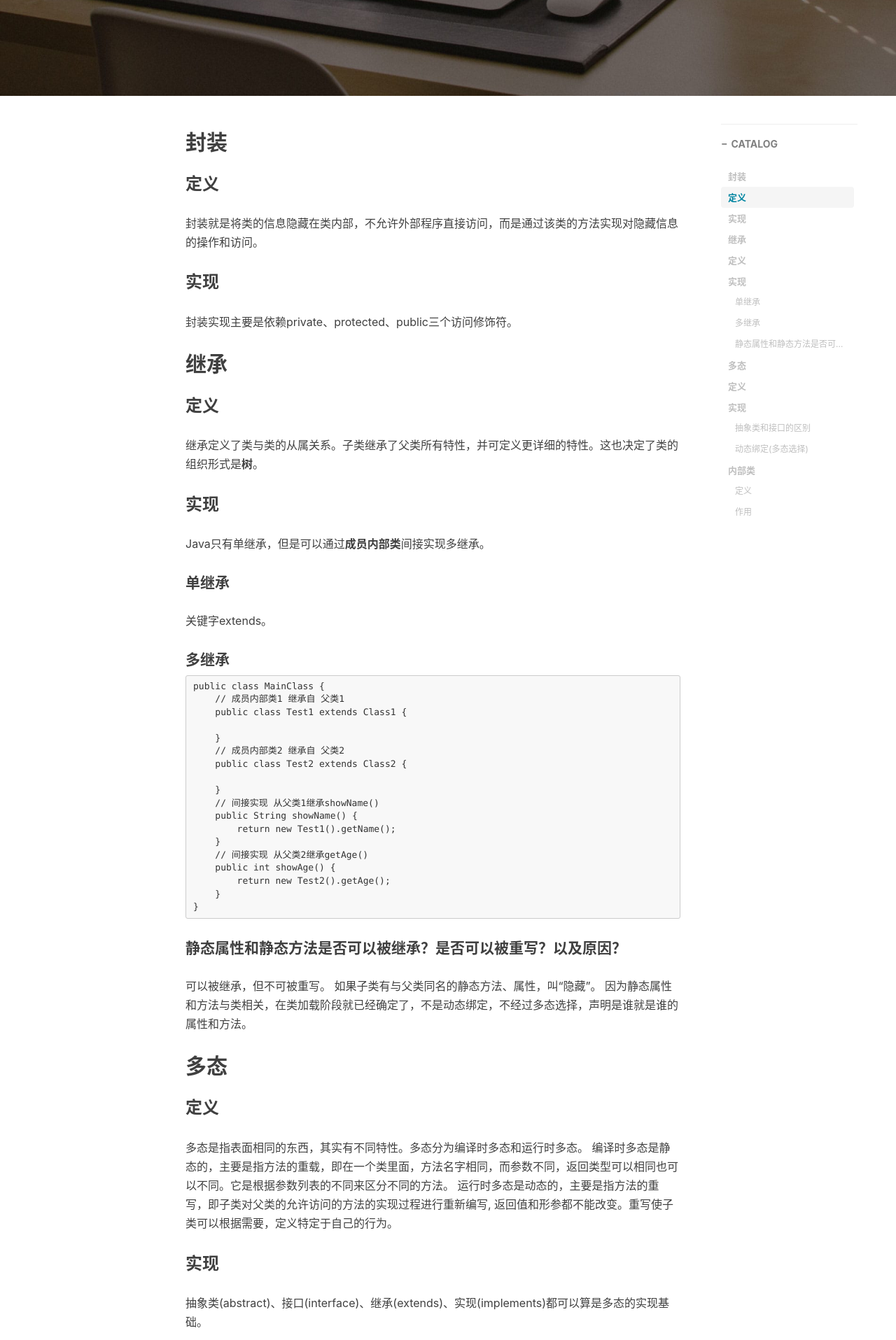
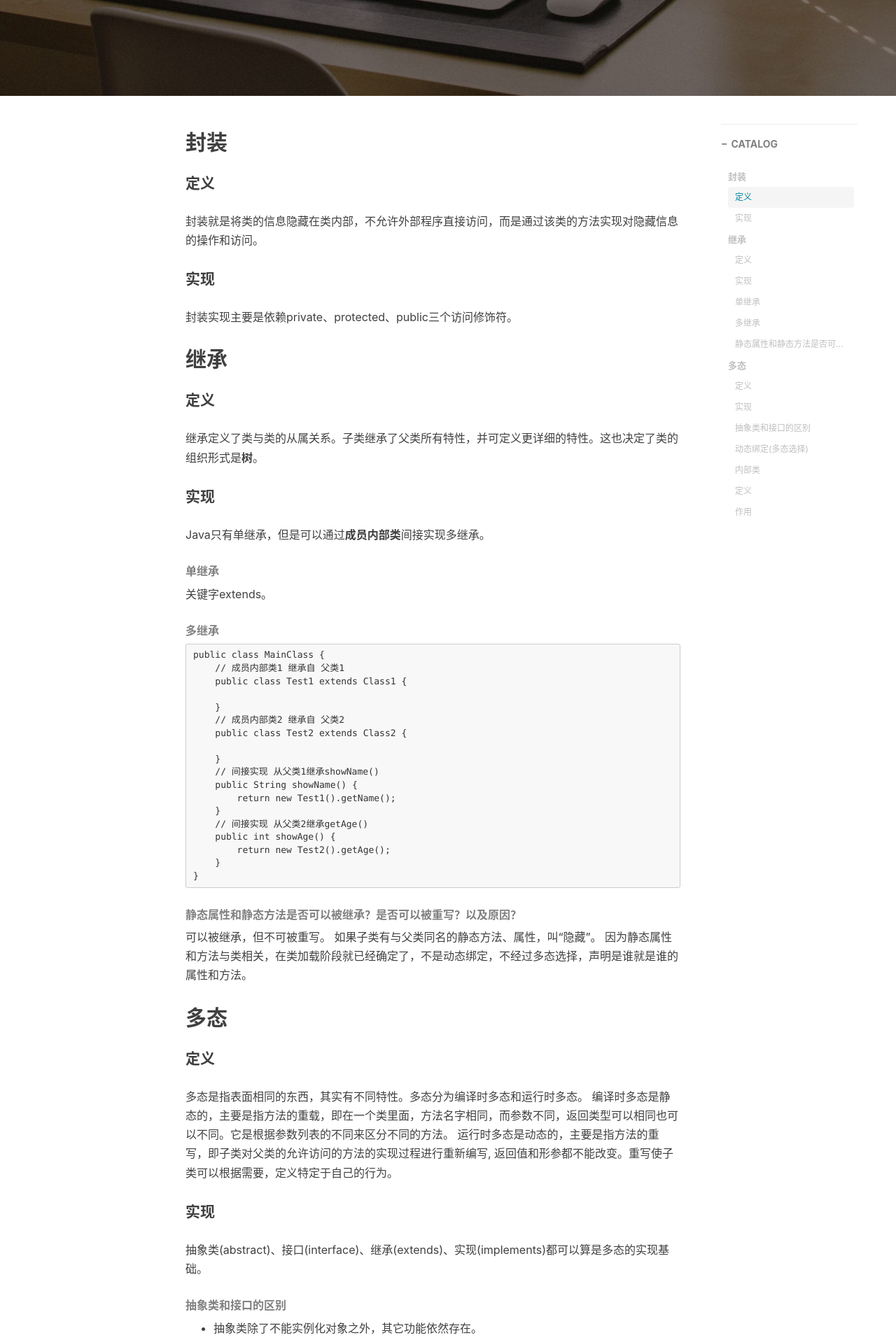
Before and after one commit to candy1126xx/MyBlogggg, a Jekyll site: the page built from _posts/2017-02-06-Java三个特性.md, in a window 1280 px wide. Shown: the part 386-2301 px from the top of the page at 70% size. Built offline with Jekyll 4.4.1, drawn with Linux system fonts in a browser that asks for light colours; nearby versions of some CDN libraries; comment, search, counter and statistics services are not loaded.

````diff
--- a/_posts/2017-02-06-Java三个特性.md
+++ b/_posts/2017-02-06-Java三个特性.md
@@ -12,24 +12,24 @@ tags:                               #标签
 
 ## 封装
 
-### 定义
+#### 定义
 封装就是将类的信息隐藏在类内部，不允许外部程序直接访问，而是通过该类的方法实现对隐藏信息的操作和访问。
 
-### 实现
+#### 实现
 封装实现主要是依赖private、protected、public三个访问修饰符。
 
 ## 继承
 
-### 定义
+#### 定义
 继承定义了类与类的从属关系。子类继承了父类所有特性，并可定义更详细的特性。这也决定了类的组织形式是**树**。
 
-### 实现
+#### 实现
 Java只有单继承，但是可以通过**成员内部类**间接实现多继承。
 
-#### 单继承
+###### 单继承
 关键字extends。
 
-#### 多继承
+###### 多继承
 ```
 public class MainClass {
     // 成员内部类1 继承自 父类1
@@ -51,40 +51,40 @@ public class MainClass {
 }
 ```
 
-#### 静态属性和静态方法是否可以被继承？是否可以被重写？以及原因？
+###### 静态属性和静态方法是否可以被继承？是否可以被重写？以及原因？
 可以被继承，但不可被重写。
 如果子类有与父类同名的静态方法、属性，叫“隐藏”。
 因为静态属性和方法与类相关，在类加载阶段就已经确定了，不是动态绑定，不经过多态选择，声明是谁就是谁的属性和方法。
 
 ## 多态
 
-### 定义
+#### 定义
 多态是指表面相同的东西，其实有不同特性。多态分为编译时多态和运行时多态。
 编译时多态是静态的，主要是指方法的重载，即在一个类里面，方法名字相同，而参数不同，返回类型可以相同也可以不同。它是根据参数列表的不同来区分不同的方法。
 运行时多态是动态的，主要是指方法的重写，即子类对父类的允许访问的方法的实现过程进行重新编写, 返回值和形参都不能改变。重写使子类可以根据需要，定义特定于自己的行为。
 
-### 实现
+#### 实现
 抽象类(abstract)、接口(interface)、继承(extends)、实现(implements)都可以算是多态的实现基础。
 
-#### 抽象类和接口的区别
+###### 抽象类和接口的区别
 * 抽象类除了不能实例化对象之外，其它功能依然存在。
 * 接口没有构造方法，所有的方法必须是抽象方法，不能包含成员变量，除了**static**和**final**变量。
 * 一个类只能继承一个抽象类，而一个类却可以实现多个接口。
 
-#### 动态绑定(多态选择)
+###### 动态绑定(多态选择)
 程序中定义的引用变量所指向的具体类型和通过该引用变量发出的方法调用在编程时并不确定，而是在程序运行期间才确定，即一个引用变量倒底会指向哪个类的实例对象，该引用变量发出的方法调用到底是哪个类中实现的方法，必须在程序运行期间才能决定。因为在程序运行时才确定具体的类，这样，不用修改源程序代码，就可以让引用变量绑定到各种不同的类实现上，从而导致该引用调用的具体方法随之改变，即不修改程序代码就可以改变程序运行时所绑定的具体代码，让程序可以选择多个运行状态。当使用多态方式调用方法时，不是“引用变量的类型”决定调用谁的方法，而是“实例对象的类型”决定。
 首先检查父类中是否有该方法，如果没有，则编译错误；如果有，再去检查子类的同名方法，如果有则调用子类方法，否则调用父类的方法。
 
 ##其他
 
-### 内部类
+#### 内部类
 
-#### 定义
+###### 定义
 在Java中，可以将一个类定义在另一个类里面或者一个方法里面，这样的类称为内部类。广泛意义上的内部类一般来说包括这四种：成员内部类、局部内部类、匿名内部类和静态内部类。
 成员内部类中隐式地持有外部类的引用，因此可以访问外部类的成员变量。
 局部内部类、匿名内部类在引用外部变量时，必须将外部变量声明为final。这是Java闭包的手段。所谓闭包，就是把变量和方法包起来，使他们的生命周期一致，防止外部变量被释放后，内部类还在运行，引起错误。它的实现是将外部变量复制一份到内部类中。
 静态内部类相当于独立的类，就算外部类没有载入也可访问内部类，内部类不持有外部类的引用，也不能访问外部类的非静态成员。写成内部类只是为了简化包深度，或是起到注释的作用。
 
-#### 作用
+###### 作用
 * 更好的封装性。
 * 借助成员内部类可以间接地实现多重继承，使Java的继承机制更加完善。
````
